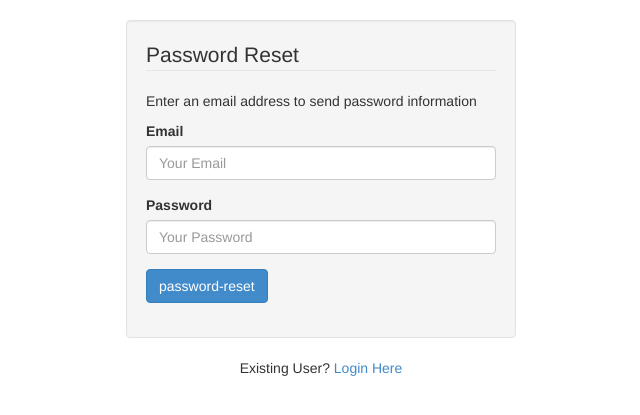
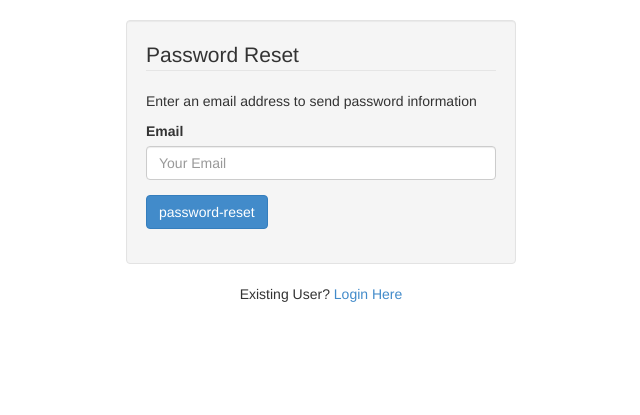
Before and after one commit to YukiSan1225/Capstone-Project, a PHP site: page /password-reset.php in a window 1280 px wide. Shown: the part 52-467 px from the top of the page, without its empty margins (319-959 px from the left). Run offline with PHP 8.4, Linux system fonts and the light colour scheme.

Commit message:
Editing Forgot Password

```diff
--- a/password-reset.php
+++ b/password-reset.php
@@ -69,11 +69,6 @@ if(isset($_POST) & !empty($_POST)){
                     </div>
 
                     <div class="form-group">
-                        <label for="name">Password</label>
-                        <input type="password" name="password" placeholder="Your Password" required class="form-control" />
-                    </div>
-
-                    <div class="form-group">
                         <input type="submit" name="submit_email" value="password-reset" class="btn btn-primary" />
                     </div>
                 </fieldset>
```
